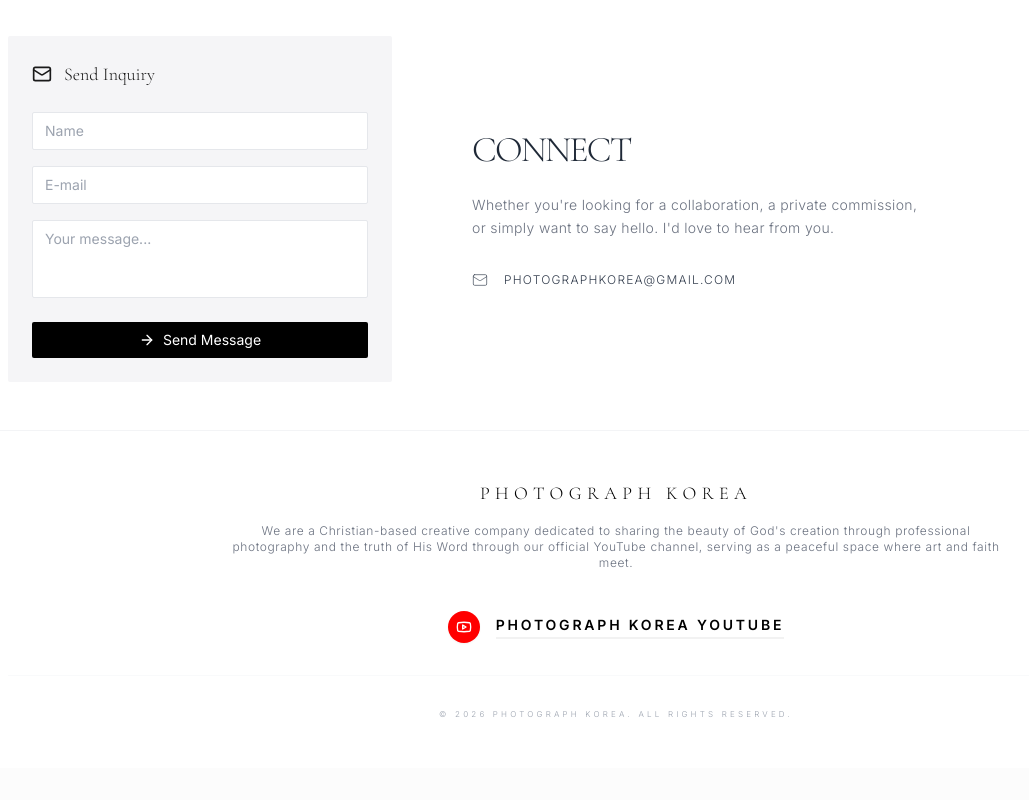
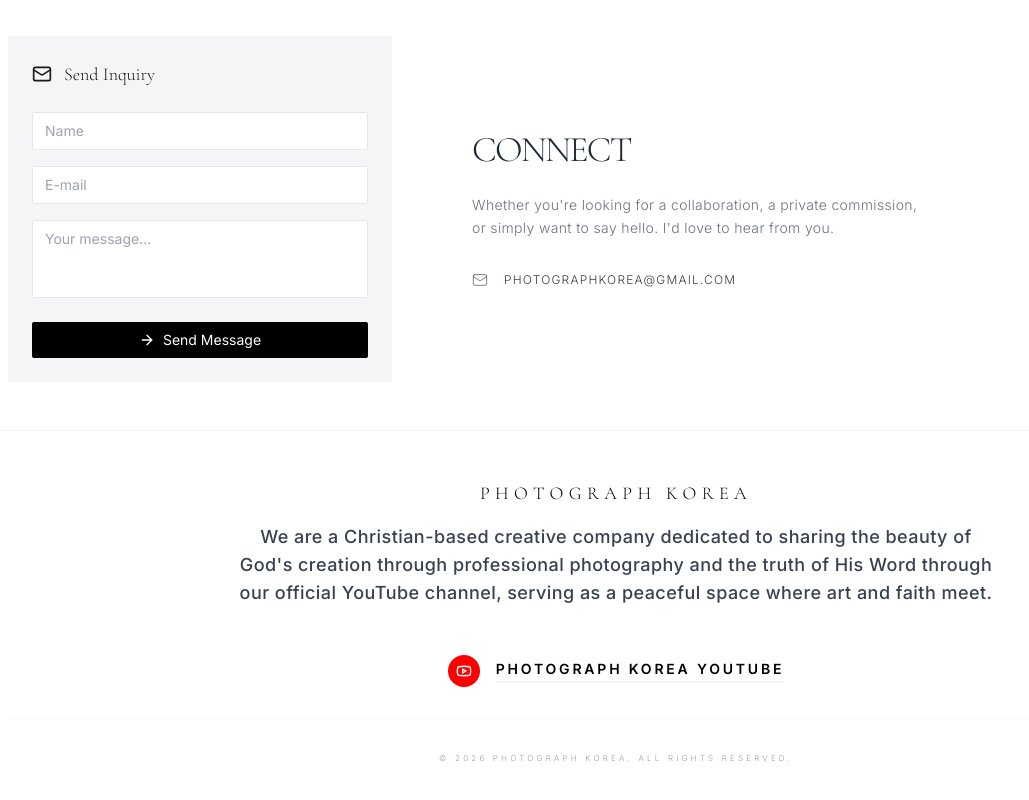
Before and after one commit to sinasim32/PhotographKorea-Web, a React (Vite) app: page / in a window 1280 px wide. Shown: the part 1998-2798 px from the top of the page, without its empty margins (24-1053 px from the left). Before the commit the page ends 2766 px from the top, so only its background shows below. Built offline with nearby package versions, Linux system fonts and the light colour scheme; no server answers; the database is empty.

Commit message:
Enhance Footer description: Increase font size, weight and improve layout

```diff
--- a/src/components/Footer.tsx
+++ b/src/components/Footer.tsx
@@ -9,7 +9,7 @@ const Footer = () => {
           <h1 className="serif text-lg font-light tracking-[0.3em] text-black uppercase mb-4">
             PHOTOGRAPH KOREA
           </h1>
-          <p className="text-[10px] md:text-xs font-light leading-relaxed tracking-wider text-gray-500 mb-10">
+          <p className="text-sm md:text-lg font-medium leading-relaxed tracking-wide text-gray-700 mb-12 max-w-4xl">
             We are a Christian-based creative company dedicated to sharing the beauty of God's creation through professional photography and the truth of His Word through our official YouTube channel, serving as a peaceful space where art and faith meet.
           </p>
 
```
